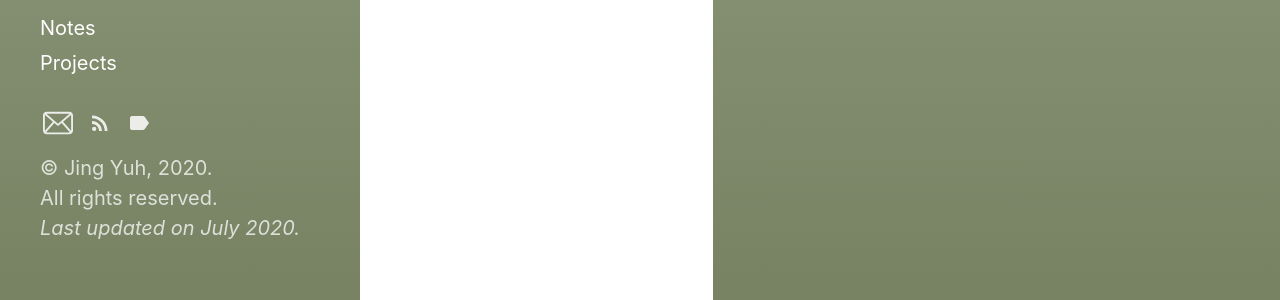
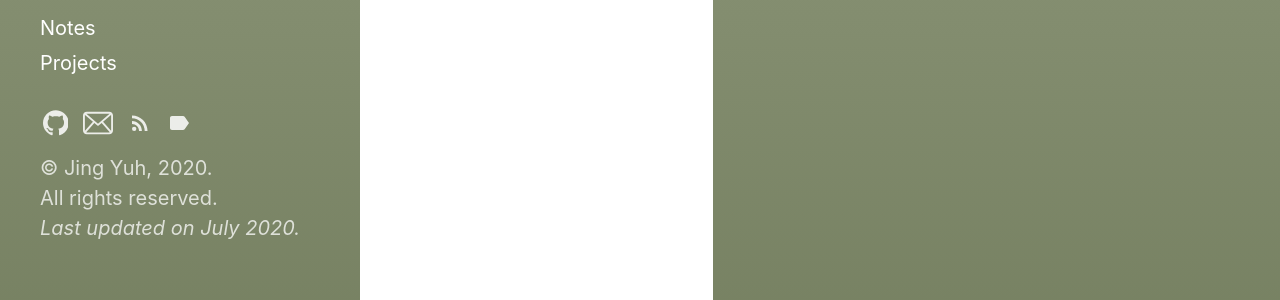
Before and after one commit to jyang123-bit/Website, a Jekyll site: the page built from index.html, in a window 1280 px wide. Shown: the part 597-897 px from the top of the page. Built offline with Jekyll 4.4.1, drawn with Linux system fonts in a browser that asks for light colours; the list of posts is cut into pages by our own code.

Commit message:
Update custom-icon-links.html

```diff
--- a/_includes/custom-icon-links.html
+++ b/_includes/custom-icon-links.html
@@ -1,4 +1,10 @@
 <!-- Optional additional links to insert for icons links -->
+
+    <a id="github-link"
+       class="icon" title="Github" aria-label="Github"
+       href="https://github.com/{{ site.github_username }}">
+      {% include svg/github.svg %}
+    </a>
 
 <a id="email-link"
     class="icon" title="Email" aria-label="Email"
```
